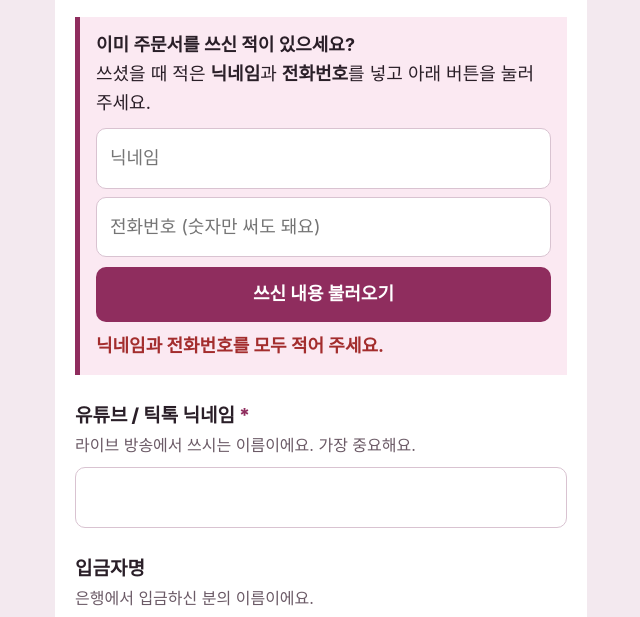
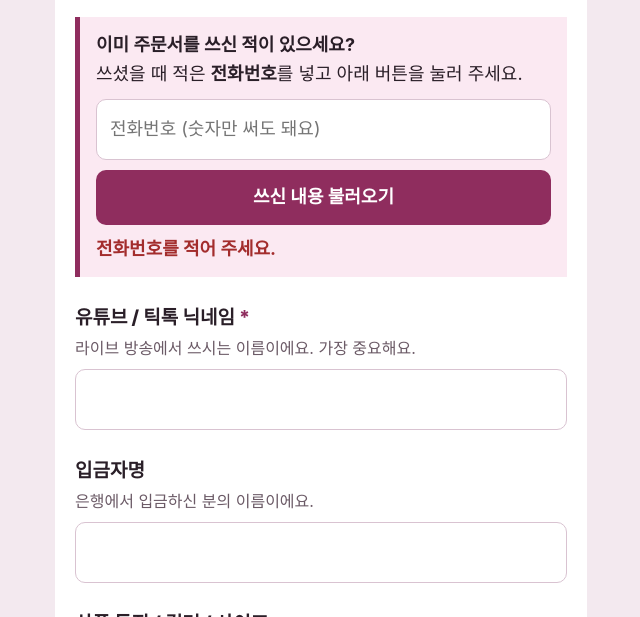
Before and after one commit to emmma0819/miko-order, a plain HTML site: page index.html in a window 1280 px wide. Both pictures are taken after a click on the button "쓰신 내용 불러오기". Shown: the part 165-782 px from the top of the page, without its empty margins (319-959 px from the left). Drawn offline with Linux system fonts and the light colour scheme.

Commit message:
Add files via upload

```diff
--- a/index.html
+++ b/index.html
@@ -66,9 +66,8 @@ button.main:disabled{opacity:.55}
 
       <div class="notice" id="findBox">
         <b>이미 주문서를 쓰신 적이 있으세요?</b><br>
-        쓰셨을 때 적은 <b>닉네임</b>과 <b>전화번호</b>를 넣고 아래 버튼을 눌러 주세요.
-        <input type="text" id="fnick" placeholder="닉네임" style="margin-top:10px">
-        <input type="tel" id="fphone" inputmode="tel" placeholder="전화번호 (숫자만 써도 돼요)" style="margin-top:8px">
+        쓰셨을 때 적은 <b>전화번호</b>를 넣고 아래 버튼을 눌러 주세요.
+        <input type="tel" id="fphone" inputmode="tel" placeholder="전화번호 (숫자만 써도 돼요)" style="margin-top:10px">
         <button class="link" id="findBtn" type="button">쓰신 내용 불러오기</button>
         <div id="findMsg"></div>
       </div>
@@ -129,7 +128,7 @@ button.main:disabled{opacity:.55}
 const API = 'https://script.google.com/macros/s/AKfycbxupMPyp6t0HCMlyMRPssJuAstN09xMd8v1FMI1vcXLpBeIhW2_pq_f-_x5qCysQTJv/exec';
 
 const KEY = 'miko_last_order';
-const HOURS = 24;
+const HOURS = 10;
 const $ = id => document.getElementById(id);
 const FIELDS = ['nick','depositor','items','qty','amount','rname','phone','address'];
 const LABELS = {nick:'닉네임',depositor:'입금자명',items:'상품 / 컬러 / 사이즈',qty:'총 주문 수량',amount:'총금액',shipping:'배송비',rname:'받으실 분 성함',phone:'전화번호',address:'주소'};
@@ -202,15 +201,15 @@ async function loadOrder(id) {
 }
 
 async function findOrder() {
-  const nick = $('fnick').value.trim(), phone = $('fphone').value.trim();
+  const phone = $('fphone').value.trim();
   const msg = $('findMsg'), btn = $('findBtn');
   msg.textContent = '';
-  if (!nick || !phone) { msg.textContent = '닉네임과 전화번호를 모두 적어 주세요.'; return; }
+  if (!phone) { msg.textContent = '전화번호를 적어 주세요.'; return; }
   btn.disabled = true;
   try {
-    const r = await fetch(API + '?action=find&nick=' + encodeURIComponent(nick) + '&phone=' + encodeURIComponent(phone));
+    const r = await fetch(API + '?action=find&phone=' + encodeURIComponent(phone));
     const j = await r.json();
-    if (!j.ok) { msg.textContent = '24시간 안에 쓰신 주문서를 못 찾았어요. 닉네임과 전화번호가 쓰셨던 것과 같은지 확인해 주세요.'; return; }
+    if (!j.ok) { msg.textContent = '10시간 안에 쓰신 주문서를 못 찾았어요. 주문서에 적으셨던 전화번호와 같은지 확인해 주세요.'; return; }
     applyLoaded(j.id, j.order);
   } catch (e) {
     msg.textContent = '연결이 안 됐어요. 잠시 후 다시 눌러 주세요.';
```
